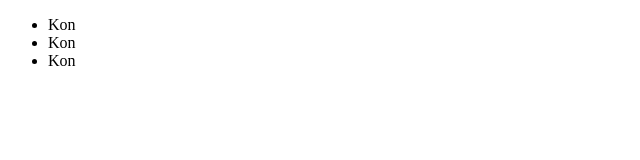
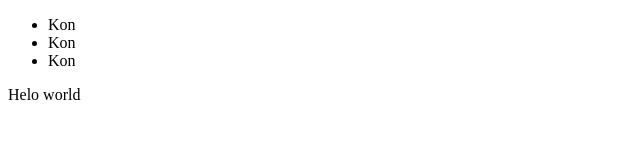
Before and after one commit to mmzsako/Zadanie_nr2, a plain HTML site: page index.html in a window 1280 px wide. Shown: the full height of the page, 0-640 px from the left. Drawn offline with Linux system fonts and the light colour scheme.

Commit message:
dodanie_paragrafu

```diff
--- a/index.html
+++ b/index.html
@@ -12,5 +12,8 @@
         <li>Kon</li>
         <li>Kon</li>
     </ul>
+    <p>Helo world</p>
+
 </body>
+
 </html>
```
